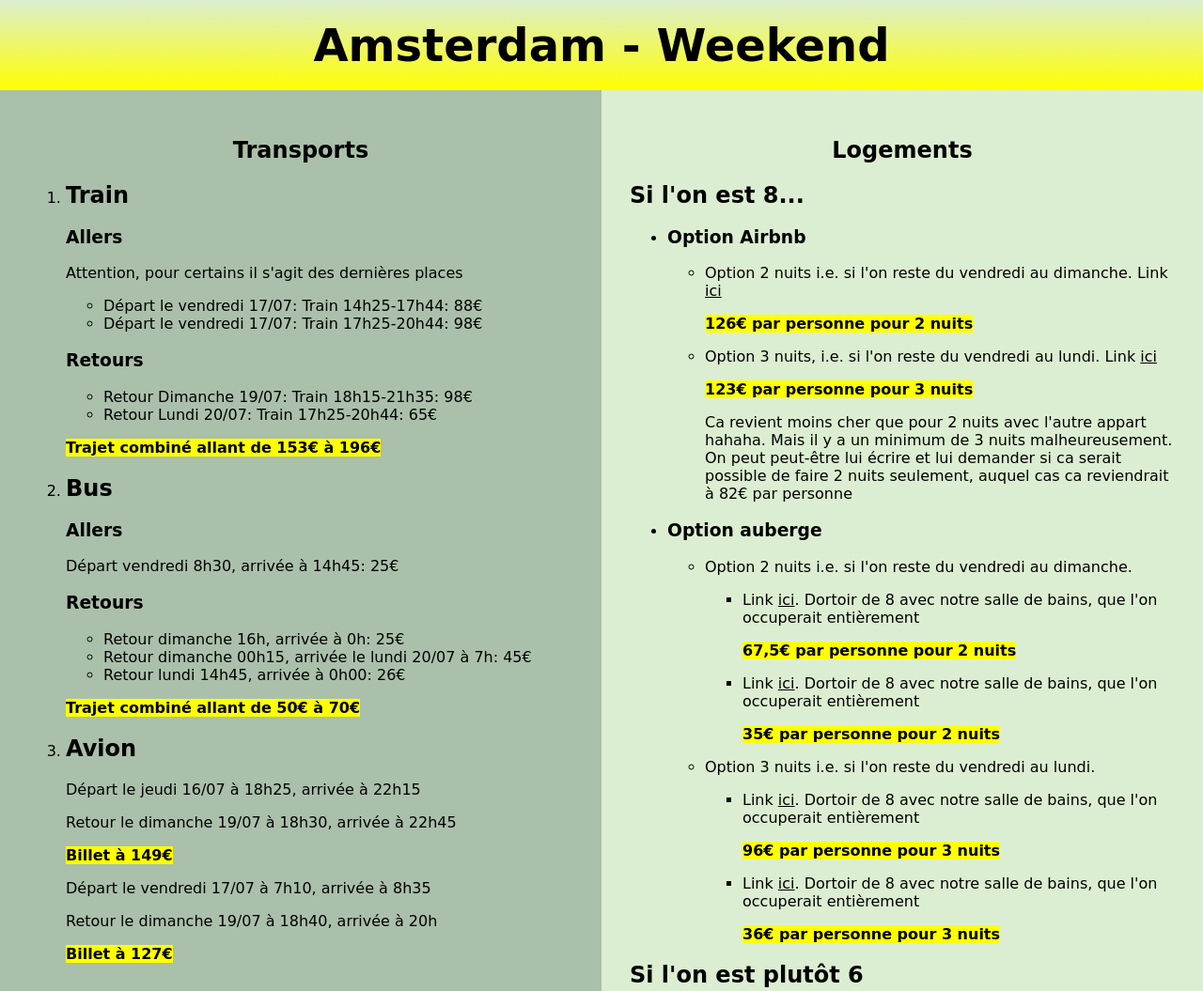
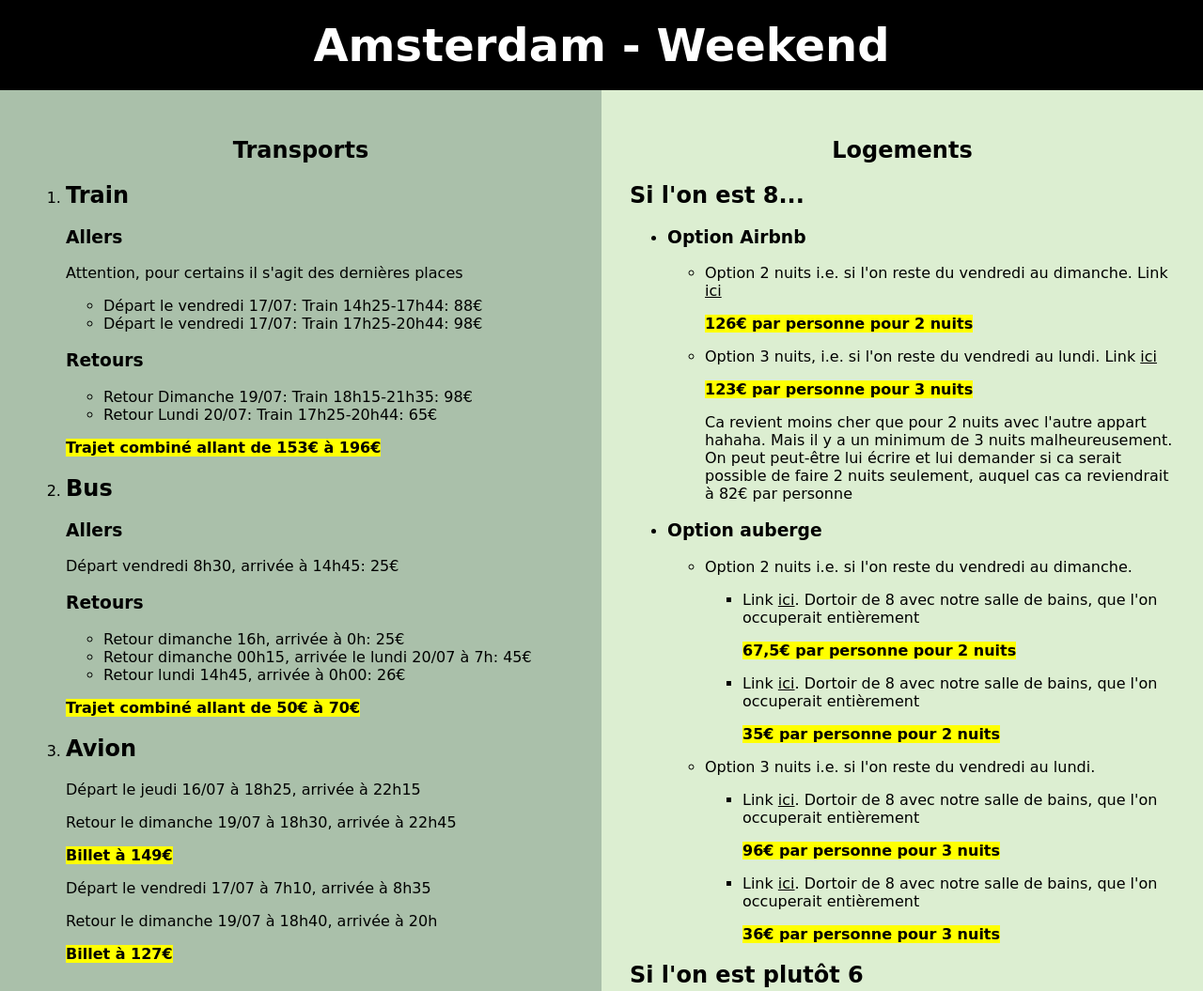
Before and after one commit to TatijanaRajcic/personal, a plain HTML site: page index.html in a window 1280 px wide. Shown: the top 1055 px of the page at 94% size. Drawn offline with Linux system fonts and the light colour scheme; a web font is replaced by a local one.

Commit message:
changed style

```diff
--- a/style.css
+++ b/style.css
@@ -14,7 +14,8 @@ body > h1 {
   width: 100%;
   text-align: center;
   font-size: 3rem;
-  background: linear-gradient(#dceed1, yellow);
+  background: black;
+  color: white;
   padding: 20px 0;
   margin: 0;
 }
```
